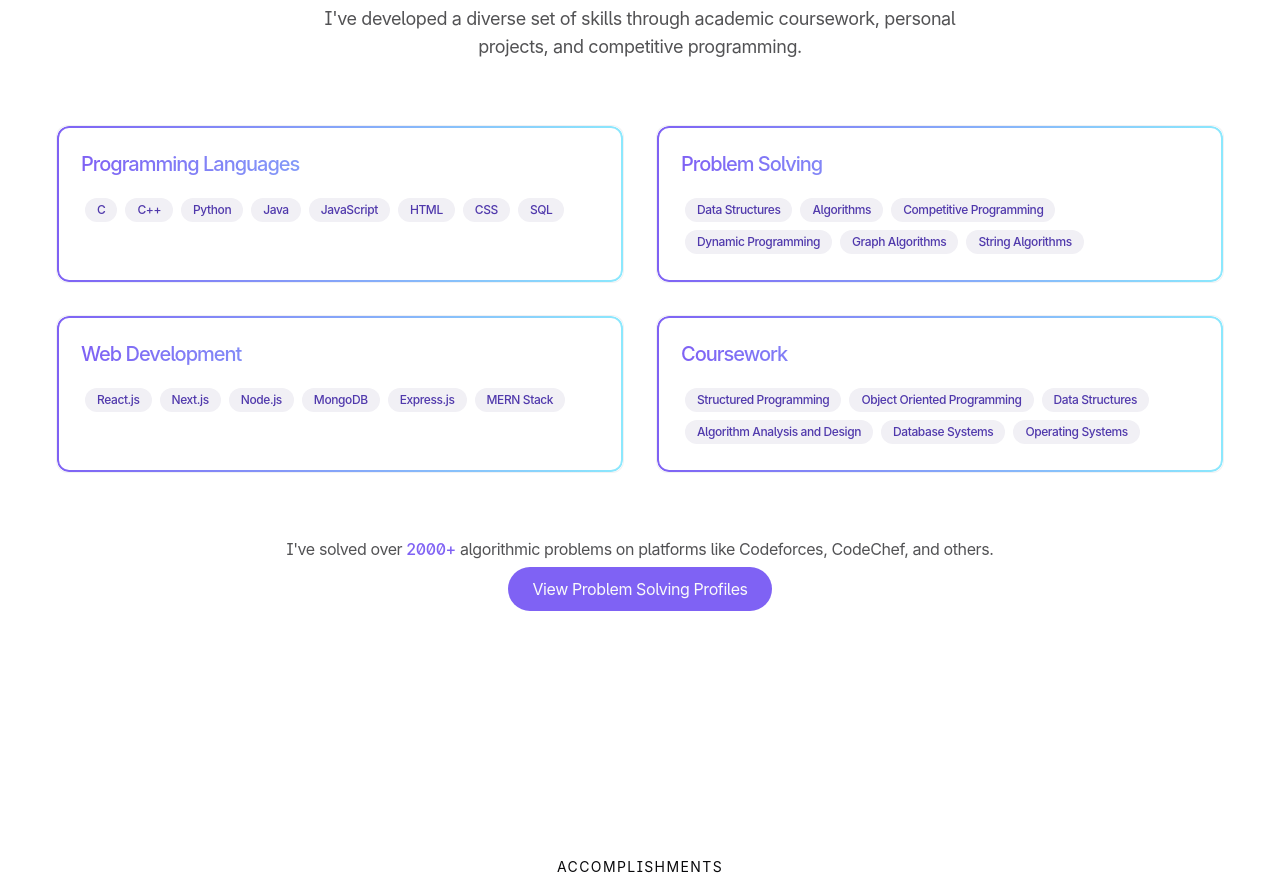
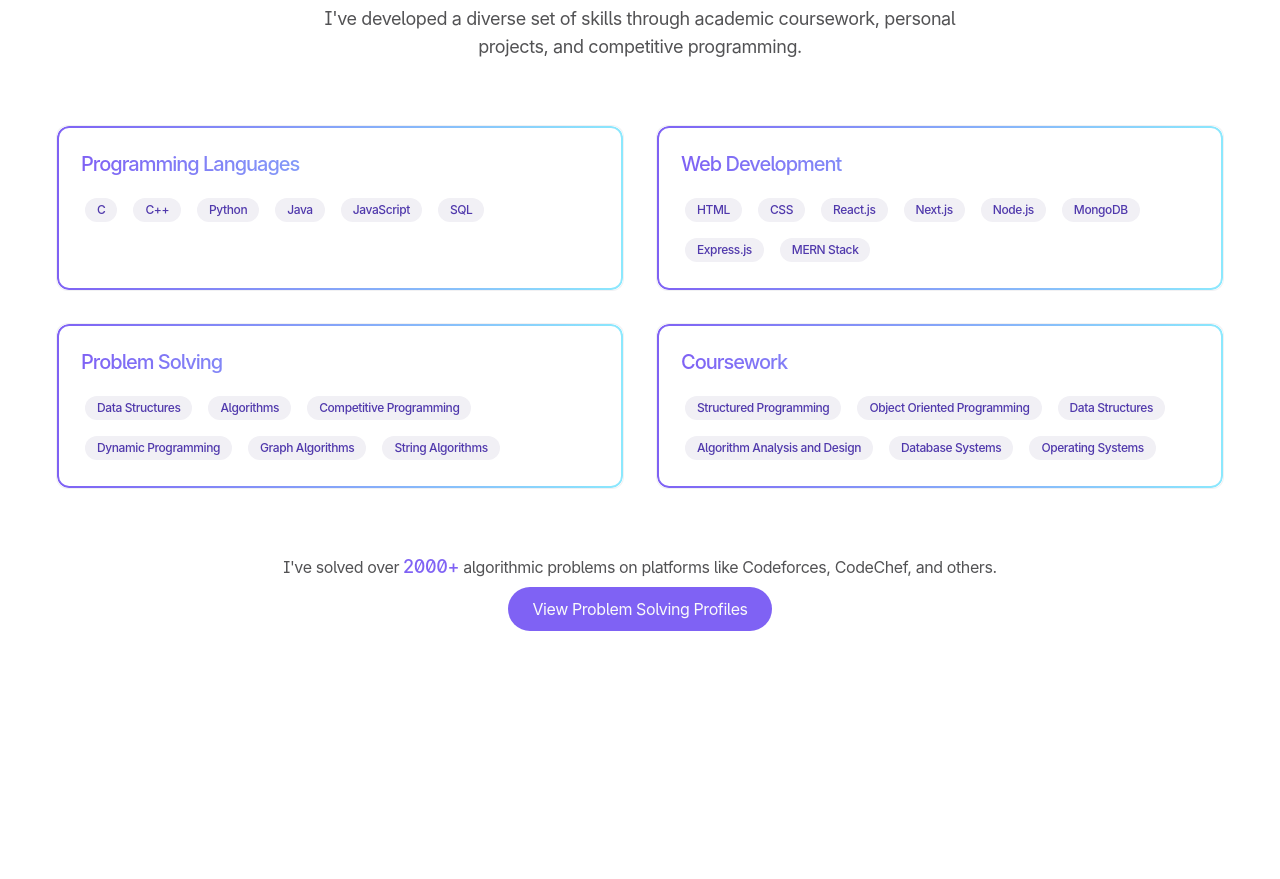
Before and after one commit to NafisAhmed174/my-portfolio, a React (Vite) app: page / in a window 1280 px wide. Shown: the part 1880-2759 px from the top of the page. Built offline with nearby package versions, Linux system fonts and the light colour scheme.

Commit message:
moved html,css to web development in Skills.tsx

```diff
--- a/src/components/Skills.tsx
+++ b/src/components/Skills.tsx
@@ -1,4 +1,3 @@
-
 import { useEffect, useRef } from 'react';
 
 const Skills = () => {
@@ -23,24 +22,22 @@ const Skills = () => {
     }
 
     return () => {
-      if (sectionRef.current) {
-        observer.unobserve(sectionRef.current);
-      }
+      observer.disconnect();
     };
   }, []);
 
   const skillCategories = [
     {
       title: "Programming Languages",
-      skills: ["C", "C++", "Python", "Java", "JavaScript", "HTML", "CSS", "SQL"]
+      skills: ["C", "C++", "Python", "Java", "JavaScript", "SQL"]
+    },
+    {
+      title: "Web Development",
+      skills: ["HTML", "CSS", "React.js", "Next.js", "Node.js", "MongoDB", "Express.js", "MERN Stack"]
     },
     {
       title: "Problem Solving",
       skills: ["Data Structures", "Algorithms", "Competitive Programming", "Dynamic Programming", "Graph Algorithms", "String Algorithms"]
-    },
-    {
-      title: "Web Development",
-      skills: ["React.js", "Next.js", "Node.js", "MongoDB", "Express.js", "MERN Stack"]
     },
     {
       title: "Coursework",
@@ -60,9 +57,7 @@ const Skills = () => {
       <div className="container mx-auto relative z-10">
         <div className="text-center max-w-2xl mx-auto mb-16">
           <span className="uppercase text-sm tracking-widest opacity-60 block mb-2 skills-animate opacity-0">Expertise</span>
-          <h2 className="mb-4 skills-animate opacity-0">
-            Technical Skills
-          </h2>
+          <h2 className="mb-4 skills-animate opacity-0">Technical Skills</h2>
           <p className="text-foreground/70 text-lg skills-animate opacity-0">
             I've developed a diverse set of skills through academic coursework, personal projects, and competitive programming.
           </p>
@@ -75,7 +70,7 @@ const Skills = () => {
               className="skills-animate opacity-0 p-6 rounded-xl gradient-border border border-border/50 bg-card/30"
             >
               <h3 className="text-xl font-medium mb-4 gradient-text">{category.title}</h3>
-              <div className="flex flex-wrap">
+              <div className="flex flex-wrap gap-2">
                 {category.skills.map((skill, skillIndex) => (
                   <span
                     key={skillIndex}
@@ -91,7 +86,7 @@ const Skills = () => {
 
         <div className="mt-16 text-center skills-animate opacity-0">
           <p className="text-foreground/70 mb-4">
-            I've solved over <span className="font-medium text-primary">2000+</span> algorithmic problems on platforms like Codeforces, CodeChef, and others.
+            I've solved over <span className="font-medium text-primary text-lg">2000+</span> algorithmic problems on platforms like Codeforces, CodeChef, and others.
           </p>
           <a
             href="https://www.stopstalk.com/user/profile/Nafis_Ahmed_174"
```
